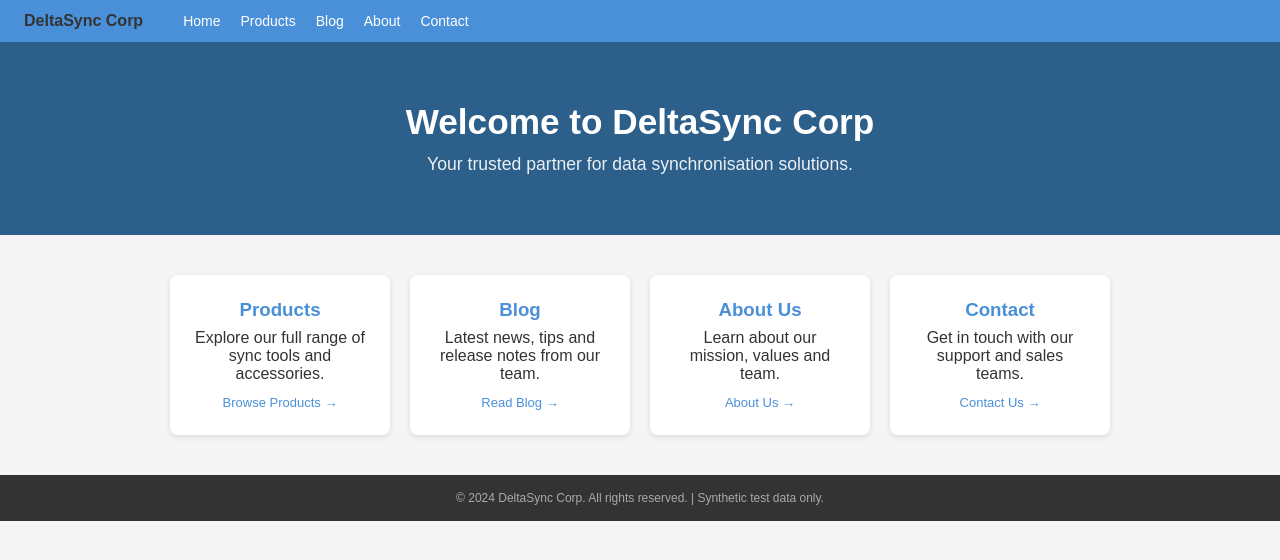
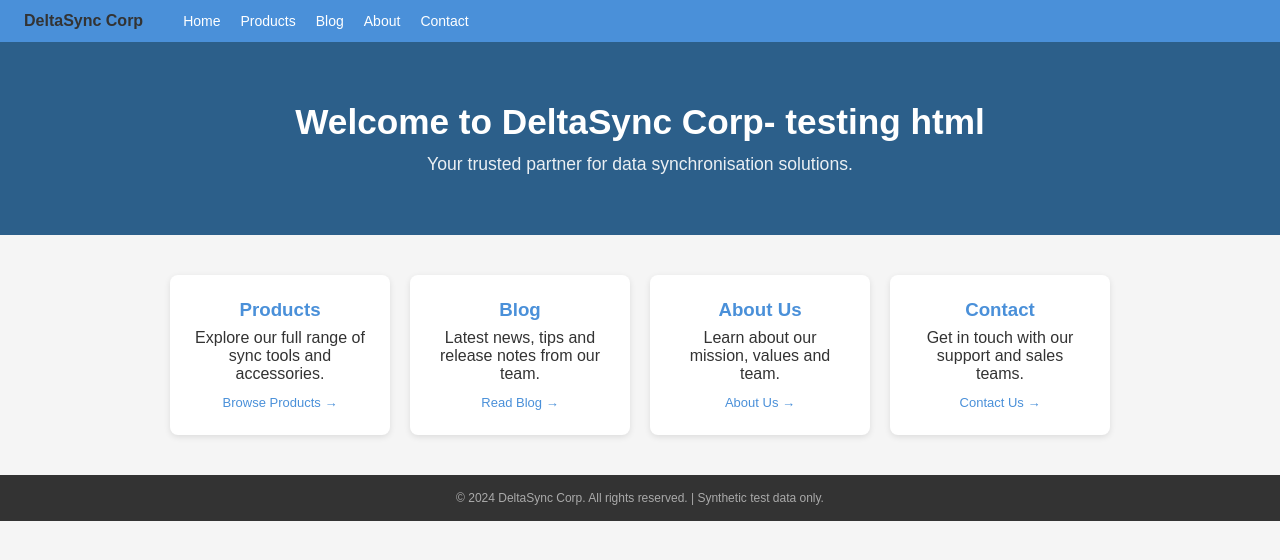
Before and after one commit to sai-genesys/deltasync-test-site, a plain HTML site: page index.html in a window 1280 px wide. Drawn offline with Linux system fonts and the light colour scheme.

Commit message:
testing html

```diff
--- a/index.html
+++ b/index.html
@@ -31,7 +31,7 @@
   <a href="contact/index.html">Contact</a>
 </nav>
 <div class="hero">
-  <h1>Welcome to DeltaSync Corp</h1>
+  <h1>Welcome to DeltaSync Corp- testing html</h1>
   <p>Your trusted partner for data synchronisation solutions.</p>
 </div>
 <div class="cards">
```
